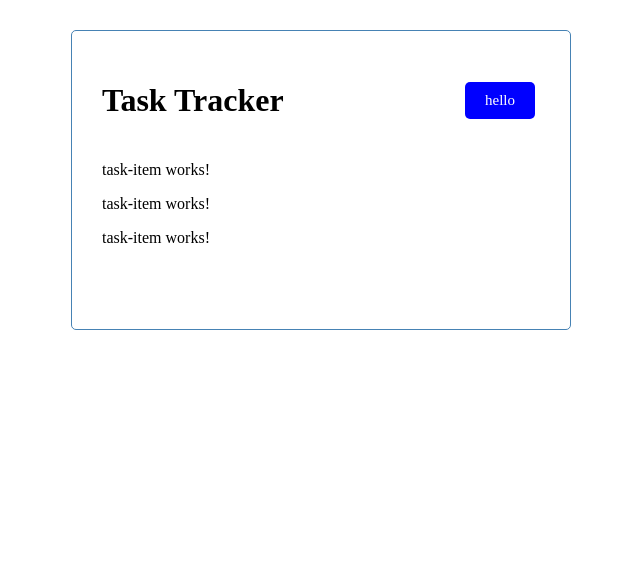
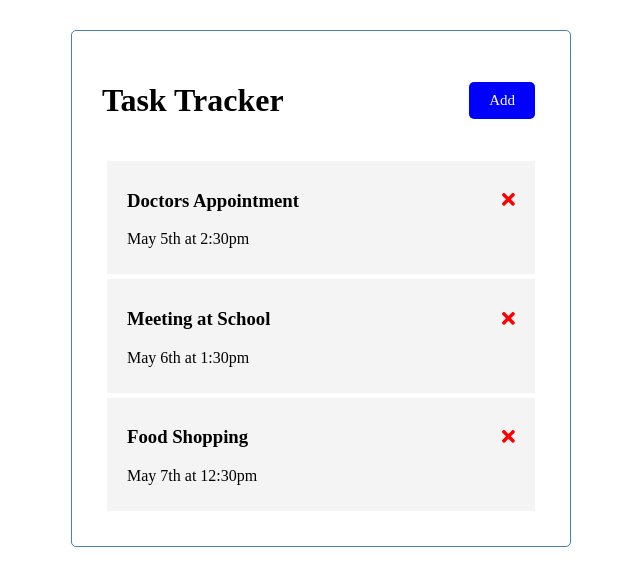
Before and after one commit to Katiasfihi/first-angular-app, an Angular app: page / in a window 1280 px wide. Shown: the top 586 px of the page, without its empty margins (319-959 px from the left). Built offline with nearby package versions, Linux system fonts and the light colour scheme.

Commit message:
fontAwesome

```diff
--- a/package.json
+++ b/package.json
@@ -18,6 +18,9 @@
     "@angular/platform-browser": "~12.0.1",
     "@angular/platform-browser-dynamic": "~12.0.1",
     "@angular/router": "~12.0.1",
+    "@fortawesome/angular-fontawesome": "^0.9.0",
+    "@fortawesome/fontawesome-svg-core": "^1.2.35",
+    "@fortawesome/free-solid-svg-icons": "^5.15.3",
     "rxjs": "~6.6.0",
     "tslib": "^2.1.0",
     "zone.js": "~0.11.4"
--- a/src/app/app.module.ts
+++ b/src/app/app.module.ts
@@ -7,6 +7,7 @@ import { HeaderComponent } from './components/header/header.component';
 import { ButtonComponent } from './components/button/button.component';
 import { TasksComponent } from './components/tasks/tasks.component';
 import { TaskItemComponent } from './components/task-item/task-item.component';
+import { FontAwesomeModule } from '@fortawesome/angular-fontawesome';
 
 @NgModule({
   declarations: [
@@ -18,7 +19,8 @@ import { TaskItemComponent } from './components/task-item/task-item.component';
   ],
   imports: [
     BrowserModule,
-    AppRoutingModule
+    AppRoutingModule,
+    FontAwesomeModule
   ],
   providers: [],
   bootstrap: [AppComponent]
--- a/src/app/components/header/header.component.html
+++ b/src/app/components/header/header.component.html
@@ -1,4 +1,4 @@
 <header>
     <h1>{{ title }}</h1>
-    <app-button color='blue' text='hello' (btnClick)='toggleAddTask()'></app-button>
+    <app-button color='blue' text='Add' (btnClick)='toggleAddTask()'></app-button>
 </header>
--- a/src/app/components/task-item/task-item.component.css
+++ b/src/app/components/task-item/task-item.component.css
@@ -0,0 +1,16 @@
+  .task {
+    background: #f4f4f4;
+    margin: 5px;
+    padding: 10px 20px;
+    cursor: pointer;
+  }
+
+  .task.reminder {
+    border-left: 5px solid green;
+  }
+
+  .task h3 {
+    display: flex;
+    align-items: center;
+    justify-content: space-between;
+  }
--- a/src/app/components/task-item/task-item.component.html
+++ b/src/app/components/task-item/task-item.component.html
@@ -1 +1,5 @@
-<p>task-item works!</p>
+<div class='task'>
+    <h3>{{task.text}} <fa-icon [ngStyle]= "{'color': 'red'}" [icon]='faTimes'></fa-icon>
+    </h3>
+    <p>{{task.day}}</p>
+</div>
--- a/src/app/components/task-item/task-item.component.ts
+++ b/src/app/components/task-item/task-item.component.ts
@@ -1,6 +1,6 @@
 import { Component, OnInit, Input } from '@angular/core';
-import {Task} from '../../Task'
-
+import {Task} from '../../Task';
+import { faTimes } from '@fortawesome/free-solid-svg-icons';
 @Component({
   selector: 'app-task-item',
   templateUrl: './task-item.component.html',
@@ -8,6 +8,7 @@ import {Task} from '../../Task'
 })
 export class TaskItemComponent implements OnInit {
   @Input() task: Task;
+  faTimes = faTimes;
 
   constructor() { }
 
--- a/src/app/components/tasks/tasks.component.ts
+++ b/src/app/components/tasks/tasks.component.ts
@@ -1,6 +1,7 @@
 import { Component, OnInit } from '@angular/core';
+import {TaskService} from '../../services/task.service'
 import {Task} from '../../Task'
-import {TASKS} from '../../mock-tasks'
+
 
 @Component({
   selector: 'app-tasks',
@@ -8,11 +9,12 @@ import {TASKS} from '../../mock-tasks'
   styleUrls: ['./tasks.component.css']
 })
 export class TasksComponent implements OnInit {
-  tasks: Task[] = TASKS
+  tasks: Task[] = []
 
-  constructor() { }
+  constructor(private taskService: TaskService) { }
 
   ngOnInit(): void {
+    this.taskService.getTasks().subscribe((tasks) => (this.tasks = tasks))
   }
 
 }
--- /dev/null
+++ b/src/app/services/task.service.ts
@@ -0,0 +1,17 @@
+import { Injectable } from '@angular/core';
+import {Task} from '../Task'
+import {Observable, of} from 'rxjs'
+import {TASKS} from '../mock-tasks'
+
+@Injectable({
+  providedIn: 'root'
+})
+export class TaskService {
+
+  constructor() { }
+
+  getTasks(): Observable<Task[]> {
+    const tasks =  of(TASKS);
+    return tasks;
+  }
+}
```
Also changed, not shown: 2 other files (tests, documents, lock files or other folders).
